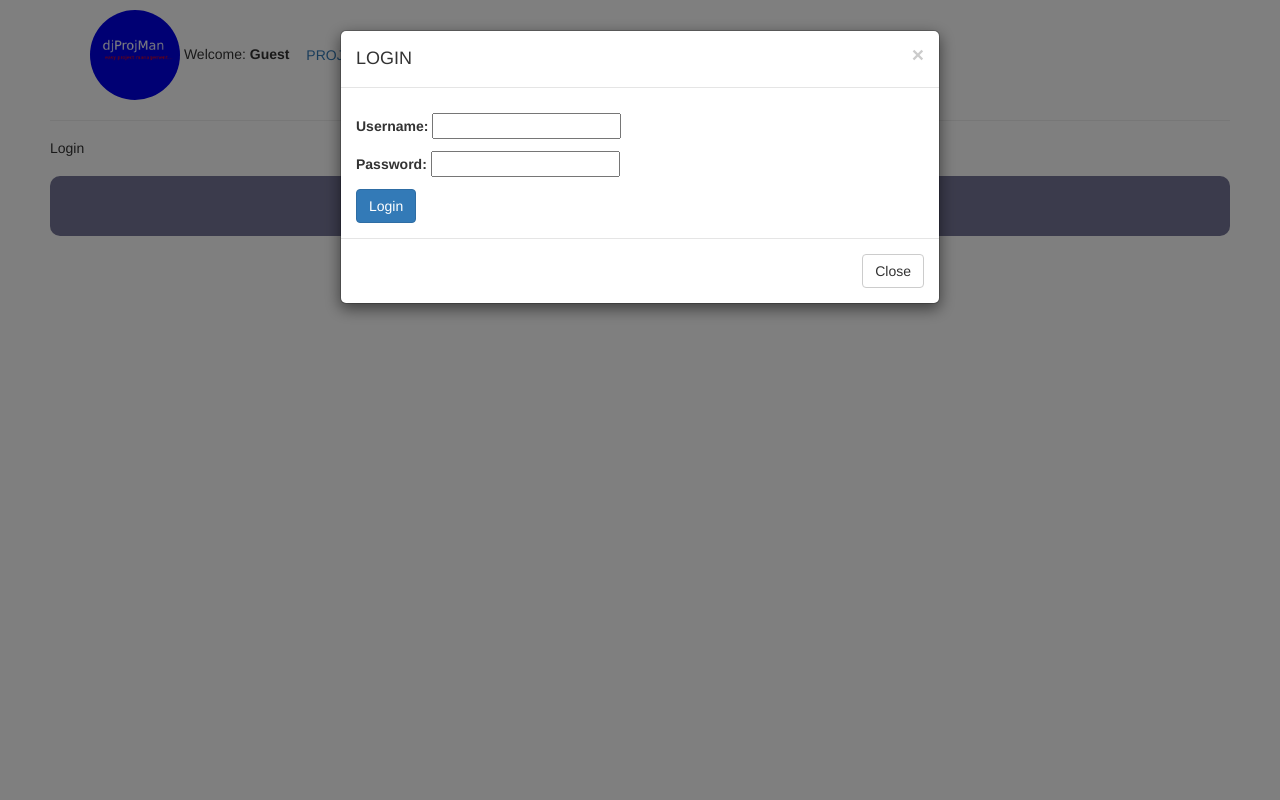
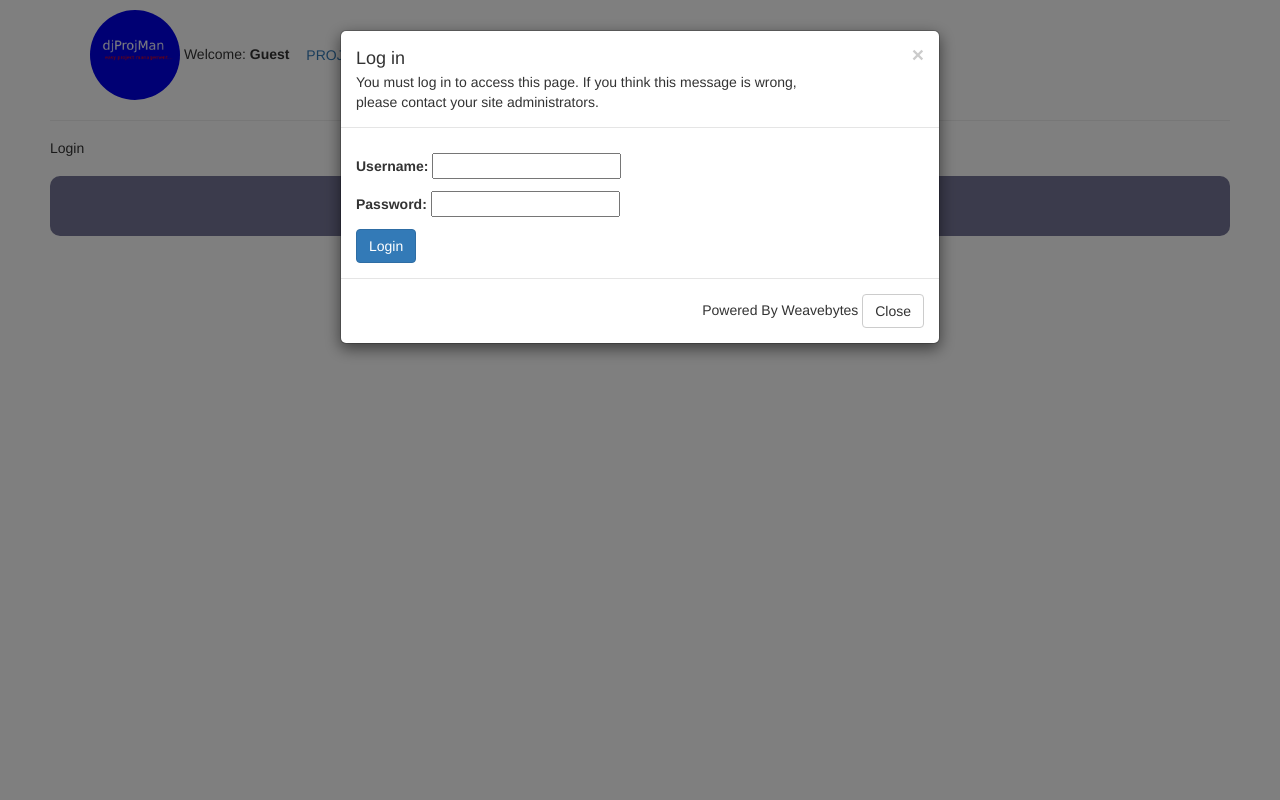
Before and after one commit to stoic1979/djprojman, a Django app: template dashboard/templates/auth.html in a window 1280 px wide. Run offline with Django 3.2, Linux system fonts and the light colour scheme; the template is opened without the code that fills it: values that come from a table or form of the project are taken from there, others are empty; parts of the project's set-up code (start-up, migrations or seed data) failed here and were passed over; some libraries are stand-ins or nearby versions.

Commit message:
enhanced login form

```diff
--- a/dashboard/templates/auth.html
+++ b/dashboard/templates/auth.html
@@ -35,8 +35,8 @@ Main page to authenticate users.
                     <span aria-hidden="true">&times;
                         </span><span class="sr-only">
                         Close</span></button>
-                <h4 class="modal-title" id="myModalLabel">
-                    LOGIN</h4>
+                <h4 class="modal-title" id="myModalLabel">Log in</h4>
+                You must log in to access this page. If you think this message is wrong, <br>please contact your site administrators.
             </div>
             <!-- end header of popup here -->
 
@@ -64,6 +64,7 @@ Main page to authenticate users.
             <!-- end body of popup here -->
 
             <div class="modal-footer">
+                Powered By Weavebytes
                 <button type="button"
                     class="btn btn-default" data-dismiss="modal">
                     Close</button>
```
